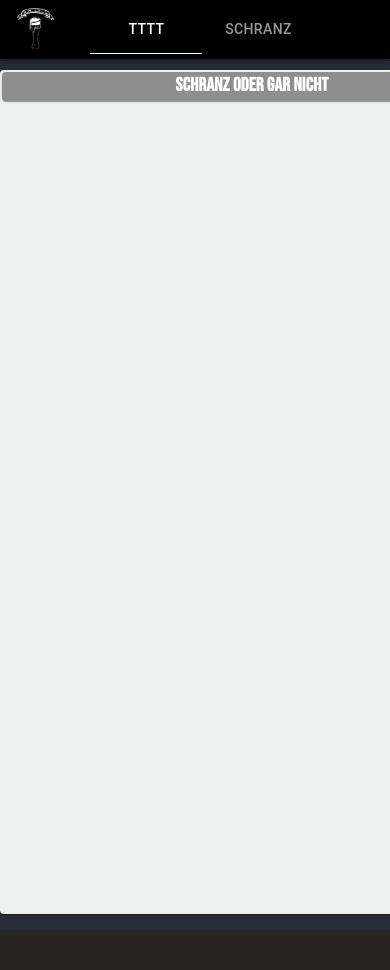
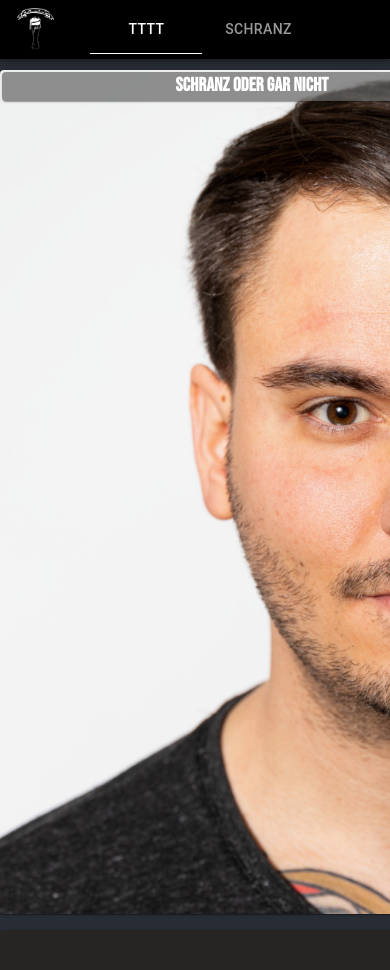
Before and after one commit to ChristianHesels/thunfisch_website_2.0, a React (Create React App) app: page /schranz in a window 390 px wide. Shown: the top 970 px of the page. Built offline with nearby package versions, Linux system fonts and the light colour scheme.

Commit message:
Added responsive mobile background for schranz

```diff
--- a/public/index.html
+++ b/public/index.html
@@ -3,7 +3,7 @@
   <head>
     <meta charset="utf-8" />
     <link rel="icon" href="%PUBLIC_URL%/favicon.ico" />
-    <meta name="viewport" content="user-scalable=0;" />
+    <meta name="viewport" content="width=device-width, initial-scale=1" />
     <meta name="theme-color" content="#000000" />
     <meta
       name="TTTT & Schranz"
--- a/src/components/Schranz.tsx
+++ b/src/components/Schranz.tsx
@@ -7,13 +7,19 @@
 import Paper from '@mui/material/Paper';
 import Stack from '@mui/material/Stack';
 import {makeStyles} from '@mui/styles';
-import band from './Schranz/schranz.jpg';
+import ich from './Schranz/ich.jpg';
+import ich_mobile from './Schranz/ich_mobile.jpg';
+import useWindowSize from './Hooks/WindowsSize';
 
 export default function Schranz() {
-  const imageUrl = band;
+  const size = useWindowSize();
+  let imageUrl = '';
+  if (size.width) {
+    imageUrl = size.width >= 650 ? ich : ich_mobile;
+  }
   const useStyles = makeStyles({
     b1: {
-      backgroundColor: '#a4e7ff',
+      backgroundColor: '#ffffff',
       textAlign: 'center',
       padding: 2,
       backgroundImage: `url(${imageUrl})`,
--- a/src/components/TTTT.tsx
+++ b/src/components/TTTT.tsx
@@ -13,7 +13,7 @@
 
 export default function TTTT() {
   const size = useWindowSize();
-  let imageUrl = band;
+  let imageUrl = '';
   if (size.width) {
     imageUrl = size.width >= 650 ? band : bandsmall;
   }
```
Also changed, not shown: src/components/Schranz/ich.jpg (added), src/components/Schranz/ich_mobile.jpg (added).
